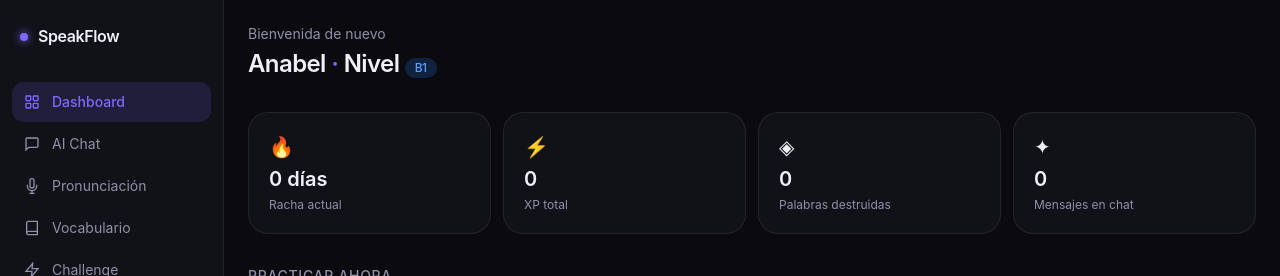
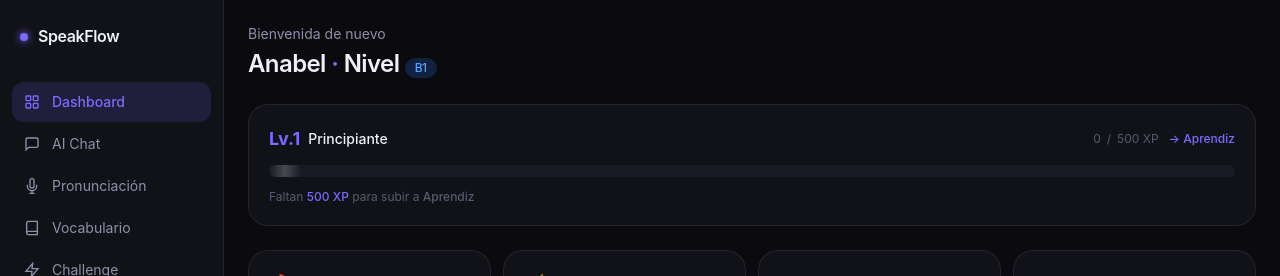
Before and after one commit to SchmuckeDj/speakflow-next, a Next.js app: page /dashboard in a window 1280 px wide. Shown: the top 276 px of the page. Built offline with nearby package versions, Linux system fonts and the light colour scheme; no server answers.

Commit message:
feat: dashboard barra de nivel XP + fix grafico semanal

```diff
--- a/components/dashboard/DashboardScreen.tsx
+++ b/components/dashboard/DashboardScreen.tsx
@@ -15,49 +15,73 @@
   { href: "/game",          icon: "◈", label: "Word Attack",   desc: "Juego de velocidad" },
 ];
 
+// Sistema de niveles — XP necesario para cada nivel
+const LEVELS = [
+  { level: 1,  label: "Principiante",  xpRequired: 0     },
+  { level: 2,  label: "Aprendiz",      xpRequired: 500   },
+  { level: 3,  label: "Estudiante",    xpRequired: 1500  },
+  { level: 4,  label: "Practicante",   xpRequired: 3000  },
+  { level: 5,  label: "Intermedio",    xpRequired: 6000  },
+  { level: 6,  label: "Avanzado",      xpRequired: 10000 },
+  { level: 7,  label: "Experto",       xpRequired: 15000 },
+  { level: 8,  label: "Maestro",       xpRequired: 25000 },
+  { level: 9,  label: "Leyenda",       xpRequired: 40000 },
+  { level: 10, label: "Nativo",        xpRequired: 60000 },
+];
+
+function getLevelInfo(xp: number) {
+  let current = LEVELS[0];
+  let next    = LEVELS[1];
+  for (let i = LEVELS.length - 1; i >= 0; i--) {
+    if (xp >= LEVELS[i].xpRequired) {
+      current = LEVELS[i];
+      next    = LEVELS[i + 1] ?? null;
+      break;
+    }
+  }
+  const xpInLevel  = xp - current.xpRequired;
+  const xpForNext  = next ? next.xpRequired - current.xpRequired : 1;
+  const pct        = next ? Math.min((xpInLevel / xpForNext) * 100, 100) : 100;
+  return { current, next, xpInLevel, xpForNext, pct };
+}
+
 export default function DashboardScreen() {
   const [progress, setProgress] = useState<ProgressData | null>(null);
-  const [weekly, setWeekly] = useState<{ day: string; xp: number }[]>([]);
+  const [weekly, setWeekly]     = useState<{ day: string; xp: number }[]>([]);
   const [userName, setUserName] = useState("Anabel");
   const [userLevel, setUserLevel] = useState("B1");
 
   useEffect(() => {
-    // Mostrar datos locales inmediatamente (sin flash)
     setProgress(getProgress());
     setWeekly(getWeeklyXP());
     try {
       const user = JSON.parse(localStorage.getItem("sf_user") || "{}");
-      if (user.name) setUserName(user.name);
+      if (user.name)  setUserName(user.name);
       if (user.level) setUserLevel(user.level);
     } catch {}
-
-    // Luego hidratar desde la API (otro dispositivo, sesión nueva, etc.)
     syncFromAPI().then((remote) => {
-      if (remote) {
-        setProgress(remote);
-        setWeekly(getWeeklyXP());
-      }
+      if (remote) { setProgress(remote); setWeekly(getWeeklyXP()); }
     });
   }, []);
 
-  const maxXP = Math.max(...weekly.map((w) => w.xp), 1);
+  const totalWeeklyXP = weekly.reduce((a, w) => a + w.xp, 0);
+  const maxXP         = Math.max(...weekly.map((w) => w.xp), 1);
+  const levelInfo     = progress ? getLevelInfo(progress.xp) : null;
 
-  const STATS = progress
-    ? [
-        { label: "Racha actual",       value: `${progress.streak} días`,         icon: "🔥" },
-        { label: "XP total",           value: progress.xp.toLocaleString(),       icon: "⚡" },
-        { label: "Palabras destruidas",value: progress.wordsDestroyed,            icon: "◈" },
-        { label: "Mensajes en chat",   value: progress.chatMessages,              icon: "✦" },
-      ]
-    : [
-        { label: "Racha actual",       value: "—", icon: "🔥" },
-        { label: "XP total",           value: "—", icon: "⚡" },
-        { label: "Palabras destruidas",value: "—", icon: "◈" },
-        { label: "Mensajes en chat",   value: "—", icon: "✦" },
-      ];
+  const STATS = progress ? [
+    { label: "Racha actual",        value: `${progress.streak} días`, icon: "🔥" },
+    { label: "XP total",            value: progress.xp.toLocaleString(), icon: "⚡" },
+    { label: "Palabras destruidas", value: progress.wordsDestroyed,    icon: "◈" },
+    { label: "Mensajes en chat",    value: progress.chatMessages,      icon: "✦" },
+  ] : [
+    { label: "Racha actual",        value: "—", icon: "🔥" },
+    { label: "XP total",            value: "—", icon: "⚡" },
+    { label: "Palabras destruidas", value: "—", icon: "◈" },
+    { label: "Mensajes en chat",    value: "—", icon: "✦" },
+  ];
 
   return (
-    <div className="space-y-8">
+    <div className="space-y-6">
 
       {/* Header */}
       <div>
@@ -67,6 +91,53 @@
           <Badge variant="level">{userLevel}</Badge>
         </h1>
       </div>
+
+      {/* Barra de nivel XP */}
+      {levelInfo && (
+        <Card className="space-y-3">
+          <div className="flex items-center justify-between">
+            <div className="flex items-center gap-2">
+              <span className="text-lg font-bold text-[var(--color-acc)]">Lv.{levelInfo.current.level}</span>
+              <span className="text-sm font-medium text-[var(--color-text)]">{levelInfo.current.label}</span>
+            </div>
+            {levelInfo.next && (
+              <div className="flex items-center gap-1.5 text-xs text-[var(--color-text-3)]">
+                <span>{levelInfo.xpInLevel.toLocaleString()}</span>
+                <span>/</span>
+                <span>{levelInfo.xpForNext.toLocaleString()} XP</span>
+                <span className="ml-1 text-[var(--color-acc)] font-medium">→ {levelInfo.next.label}</span>
+              </div>
+            )}
+          </div>
+
+          {/* Barra de progreso de nivel */}
+          <div className="relative h-3 bg-[var(--color-surface-2)] rounded-full overflow-hidden">
+            <div
+              className="h-full rounded-full transition-all duration-700"
+              style={{
+                width: `${levelInfo.pct}%`,
+                background: "linear-gradient(90deg, var(--color-acc), var(--color-acc-2))",
+                boxShadow: "0 0 8px rgba(124,106,255,0.5)",
+              }}
+            />
+            {/* Brillo animado */}
+            <div className="absolute inset-0 rounded-full overflow-hidden pointer-events-none">
+              <div className="absolute top-0 left-0 h-full w-8 bg-gradient-to-r from-transparent via-white/20 to-transparent"
+                style={{ transform: `translateX(${levelInfo.pct * 2}%)`, transition: "transform 0.7s ease" }} />
+            </div>
+          </div>
+
+          {levelInfo.next ? (
+            <p className="text-xs text-[var(--color-text-3)]">
+              Faltan <span className="text-[var(--color-acc)] font-medium">
+                {(levelInfo.xpForNext - levelInfo.xpInLevel).toLocaleString()} XP
+              </span> para subir a <span className="font-medium">{levelInfo.next.label}</span>
+            </p>
+          ) : (
+            <p className="text-xs text-[var(--color-acc)] font-medium">🏆 Nivel máximo alcanzado</p>
+          )}
+        </Card>
+      )}
 
       {/* Stats */}
       <div className="grid grid-cols-2 md:grid-cols-4 gap-3">
@@ -81,9 +152,7 @@
 
       {/* Accesos rápidos */}
       <div>
-        <h2 className="text-sm font-medium text-[var(--color-text-2)] mb-3 uppercase tracking-wider">
-          Practicar ahora
-        </h2>
+        <h2 className="text-sm font-medium text-[var(--color-text-2)] mb-3 uppercase tracking-wider">Practicar ahora</h2>
         <div className="grid grid-cols-2 md:grid-cols-3 gap-3">
           {QUICK_ACCESS.map((item) => (
             <Link key={item.href} href={item.href}>
@@ -91,7 +160,7 @@
                 <div className="flex items-start gap-3">
                   <span className="text-2xl group-hover:scale-110 transition-transform">{item.icon}</span>
                   <div>
-                    <p className="font-medium text-sm text-[var(--color-text)]">{item.label}</p>
+                    <p className="font-medium text-sm">{item.label}</p>
                     <p className="text-xs text-[var(--color-text-2)] mt-0.5">{item.desc}</p>
                   </div>
                 </div>
@@ -104,46 +173,39 @@
       {/* Gráfico semanal */}
       <Card>
         <div className="flex items-center justify-between mb-4">
-          <h2 className="text-sm font-medium text-[var(--color-text-2)] uppercase tracking-wider">
-            XP esta semana
-          </h2>
-          {progress && (
-            <span className="text-xs font-mono text-[var(--color-acc)]">
-              {weekly.reduce((a, w) => a + w.xp, 0)} XP
-            </span>
-          )}
+          <h2 className="text-sm font-medium text-[var(--color-text-2)] uppercase tracking-wider">XP esta semana</h2>
+          <span className="text-xs font-mono text-[var(--color-acc)]">{totalWeeklyXP.toLocaleString()} XP</span>
         </div>
 
-        {weekly.every((w) => w.xp === 0) ? (
+        {totalWeeklyXP === 0 ? (
           <div className="flex flex-col items-center justify-center py-8 gap-2">
             <p className="text-3xl">🚀</p>
             <p className="text-sm text-[var(--color-text-2)]">Completa tu primera actividad para ver tu progreso.</p>
-            <Link href="/game" className="text-xs text-[var(--color-acc)] hover:underline mt-1">
-              Ir a Word Attack →
-            </Link>
+            <Link href="/game" className="text-xs text-[var(--color-acc)] hover:underline mt-1">Ir a Word Attack →</Link>
           </div>
         ) : (
-          <div className="flex items-end gap-2 h-28">
+          <div className="flex items-end gap-2 h-32">
             {weekly.map((w, i) => {
-              const pct = maxXP > 0 ? (w.xp / maxXP) * 100 : 0;
               const isToday = i === weekly.length - 1;
+              // Altura mínima visible de 6px para días con algo de XP, 3px para días vacíos
+              const heightPct = w.xp > 0 ? Math.max((w.xp / maxXP) * 100, 10) : 3;
               return (
-                <div key={i} className="flex-1 flex flex-col items-center gap-1 group relative">
+                <div key={i} className="flex-1 flex flex-col items-center gap-1.5 group relative">
                   {w.xp > 0 && (
-                    <div className="absolute -top-7 left-1/2 -translate-x-1/2 bg-[var(--color-surface-2)] border border-[var(--color-border)] rounded px-1.5 py-0.5 text-[9px] font-mono text-[var(--color-text)] whitespace-nowrap opacity-0 group-hover:opacity-100 transition-opacity pointer-events-none">
-                      {w.xp} XP
+                    <div className="absolute -top-7 left-1/2 -translate-x-1/2 bg-[var(--color-surface)] border border-[var(--color-border)] rounded px-1.5 py-0.5 text-[9px] font-mono whitespace-nowrap opacity-0 group-hover:opacity-100 transition-opacity pointer-events-none z-10">
+                      {w.xp.toLocaleString()} XP
                     </div>
                   )}
                   <div className="w-full flex-1 flex items-end">
-                    <div
-                      className="w-full rounded-sm transition-all duration-500"
+                    <div className="w-full rounded-t-sm transition-all duration-700"
                       style={{
-                        height: pct > 0 ? `${Math.max(pct, 8)}%` : "4px",
+                        height: `${heightPct}%`,
                         background: isToday
-                          ? "var(--color-acc)"
-                          : pct > 0
-                            ? "rgba(124,106,255,0.4)"
-                            : "rgba(255,255,255,0.05)",
+                          ? "linear-gradient(180deg, var(--color-acc), var(--color-acc-2))"
+                          : w.xp > 0
+                            ? "rgba(124,106,255,0.45)"
+                            : "rgba(255,255,255,0.04)",
+                        boxShadow: isToday && w.xp > 0 ? "0 0 8px rgba(124,106,255,0.4)" : "none",
                       }}
                     />
                   </div>
@@ -160,15 +222,13 @@
       {/* Actividad reciente */}
       {progress && (progress.chatMessages > 0 || progress.wordsDestroyed > 0 || progress.pronunciationSessions > 0 || progress.challengesCompleted > 0) && (
         <Card>
-          <h2 className="text-sm font-medium text-[var(--color-text-2)] mb-3 uppercase tracking-wider">
-            Actividad
-          </h2>
+          <h2 className="text-sm font-medium text-[var(--color-text-2)] mb-3 uppercase tracking-wider">Actividad</h2>
           <div className="space-y-2">
             {progress.wordsDestroyed > 0 && (
               <div className="flex items-center justify-between text-sm">
                 <div className="flex items-center gap-2">
-                  <span className="w-7 h-7 rounded-lg bg-[var(--color-acc)]/15 flex items-center justify-center text-sm">◈</span>
-                  <span className="text-[var(--color-text-2)]">Palabras destruidas en Word Attack</span>
+                  <span className="w-7 h-7 rounded-lg bg-[var(--color-acc)]/15 flex items-center justify-center">◈</span>
+                  <span className="text-[var(--color-text-2)]">Palabras destruidas</span>
                 </div>
                 <span className="font-mono text-xs text-[var(--color-acc)]">{progress.wordsDestroyed}</span>
               </div>
@@ -176,8 +236,8 @@
             {progress.chatMessages > 0 && (
               <div className="flex items-center justify-between text-sm">
                 <div className="flex items-center gap-2">
-                  <span className="w-7 h-7 rounded-lg bg-[var(--color-acc-2)]/15 flex items-center justify-center text-sm">✦</span>
-                  <span className="text-[var(--color-text-2)]">Mensajes enviados en Chat</span>
+                  <span className="w-7 h-7 rounded-lg bg-[var(--color-acc-2)]/15 flex items-center justify-center">✦</span>
+                  <span className="text-[var(--color-text-2)]">Mensajes en Chat</span>
                 </div>
                 <span className="font-mono text-xs text-[var(--color-acc-2)]">{progress.chatMessages}</span>
               </div>
@@ -185,7 +245,7 @@
             {progress.pronunciationSessions > 0 && (
               <div className="flex items-center justify-between text-sm">
                 <div className="flex items-center gap-2">
-                  <span className="w-7 h-7 rounded-lg bg-blue-500/15 flex items-center justify-center text-sm">◎</span>
+                  <span className="w-7 h-7 rounded-lg bg-blue-500/15 flex items-center justify-center">◎</span>
                   <span className="text-[var(--color-text-2)]">Sesiones de pronunciación</span>
                 </div>
                 <span className="font-mono text-xs text-blue-400">{progress.pronunciationSessions}</span>
@@ -194,7 +254,7 @@
             {progress.challengesCompleted > 0 && (
               <div className="flex items-center justify-between text-sm">
                 <div className="flex items-center gap-2">
-                  <span className="w-7 h-7 rounded-lg bg-amber-500/15 flex items-center justify-center text-sm">⚡</span>
+                  <span className="w-7 h-7 rounded-lg bg-amber-500/15 flex items-center justify-center">⚡</span>
                   <span className="text-[var(--color-text-2)]">Challenges completados</span>
                 </div>
                 <span className="font-mono text-xs text-amber-400">{progress.challengesCompleted}</span>
```
